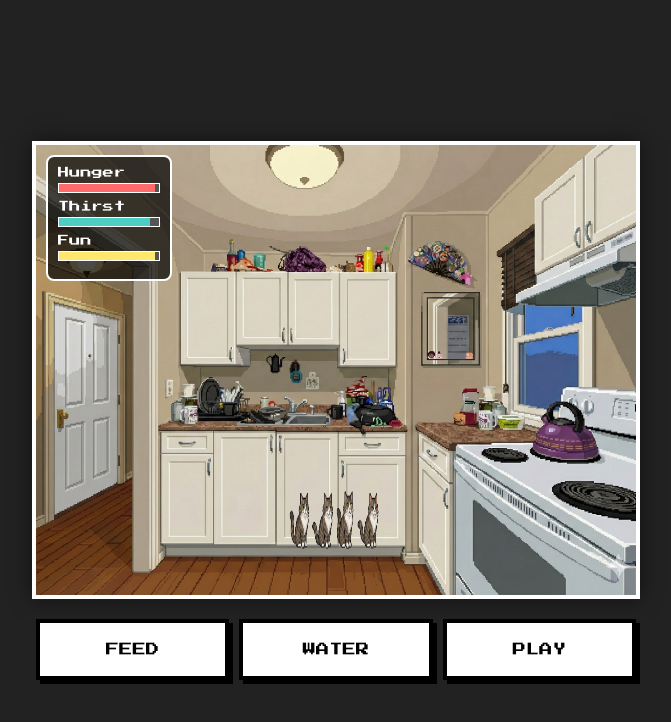
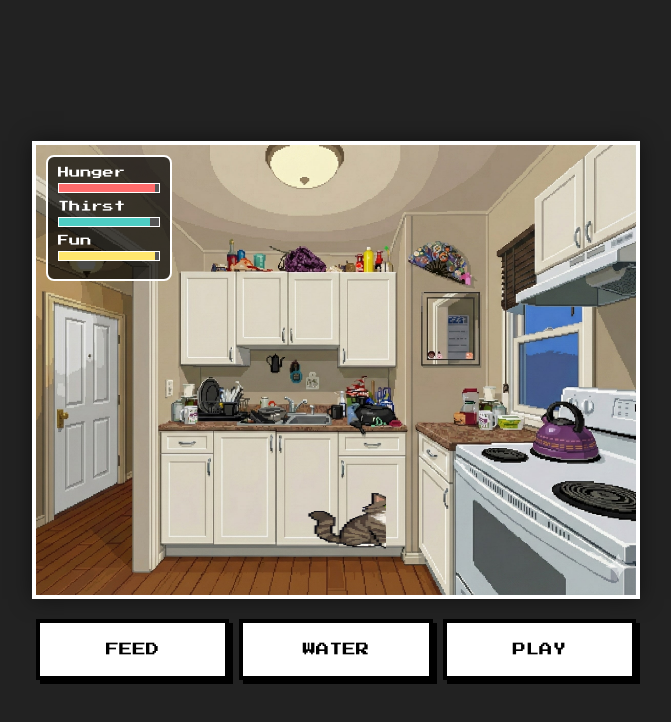
Before and after one commit to poochie9905/poochie, a plain HTML site: page index.html in a window 1280 px wide. Shown: the whole page, without its empty margins (304-975 px from the left). Drawn offline with Linux system fonts and the light colour scheme.

Commit message:
Update index.html

```diff
--- a/index.html
+++ b/index.html
@@ -54,7 +54,7 @@
             transform: translateX(-50%);
 
             /* 3. SPRITE FIX: This ensures the strip fills the height */
-            background-size: 100% 100%;
+            background-size: 600% 100%;
             background-repeat: no-repeat;
 
             /* Default Animation Settings */
```
